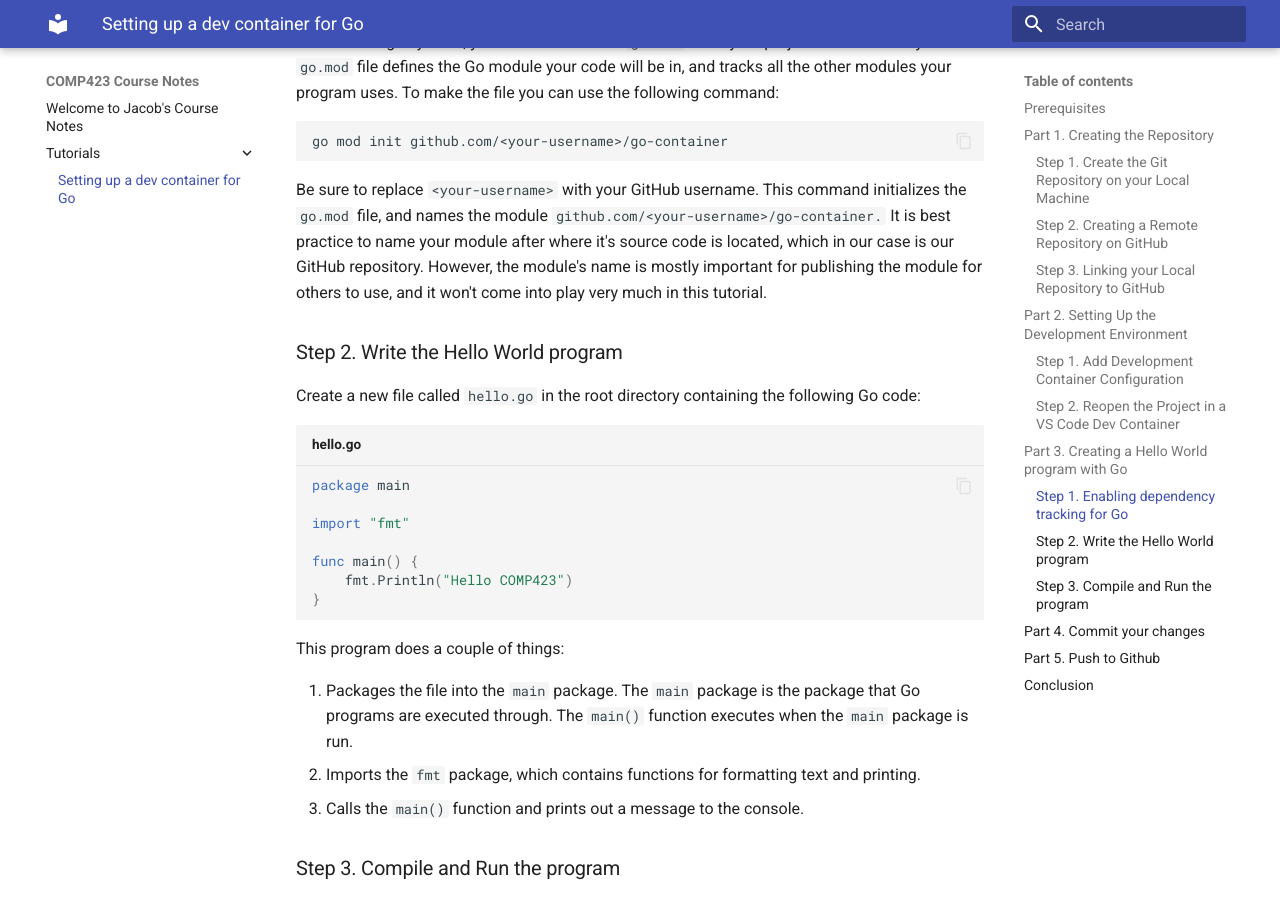
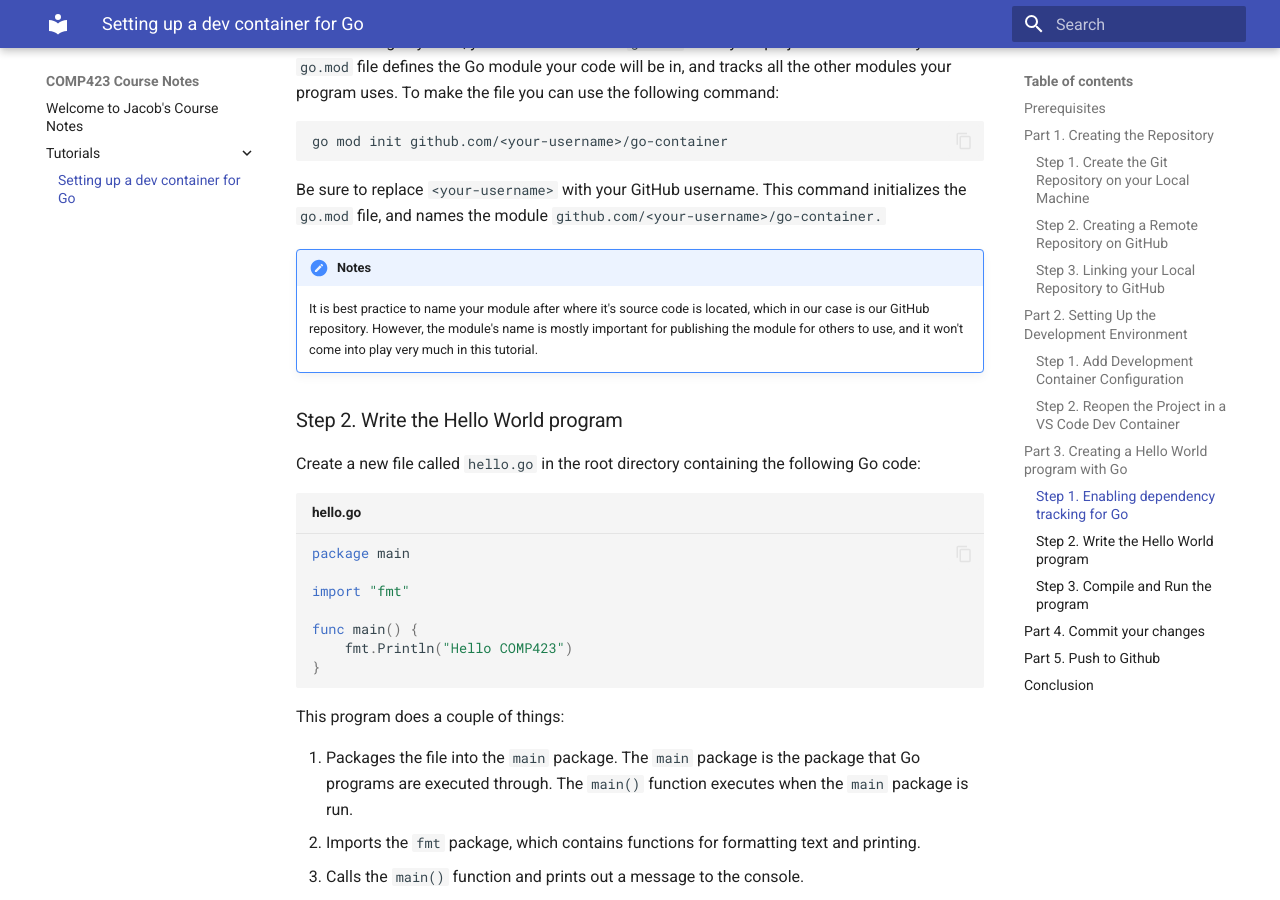
Before and after one commit to jacobdang207/comp423-course-notes, an MkDocs documentation site: the page built from docs/tutorials/go-setup.md, in a window 1280 px wide and 900 px high, scrolled down 3260 px. Built offline with MkDocs 1.6.1 and Material for MkDocs 9.7.7, drawn with Linux system fonts in a browser that asks for light colours.

````diff
--- a/docs/tutorials/go-setup.md
+++ b/docs/tutorials/go-setup.md
@@ -99,7 +99,10 @@ Before writing any code, you should initialize a `go.mod` file in your project's
 ``` bash
 go mod init github.com/<your-username>/go-container
 ```
-Be sure to replace `<your-username>` with your GitHub username. This command initializes the `go.mod` file, and names the module `github.com/<your-username>/go-container.` It is best practice to name your module after where it's source code is located, which in our case is our GitHub repository. However, the module's name is mostly important for publishing the module for others to use, and it won't come into play very much in this tutorial.
+Be sure to replace `<your-username>` with your GitHub username. This command initializes the `go.mod` file, and names the module `github.com/<your-username>/go-container.`
+
+!!! notes
+    It is best practice to name your module after where it's source code is located, which in our case is our GitHub repository. However, the module's name is mostly important for publishing the module for others to use, and it won't come into play very much in this tutorial.
 
 ### Step 2. Write the Hello World program
 Create a new file called `hello.go` in the root directory containing the following Go code:
````
